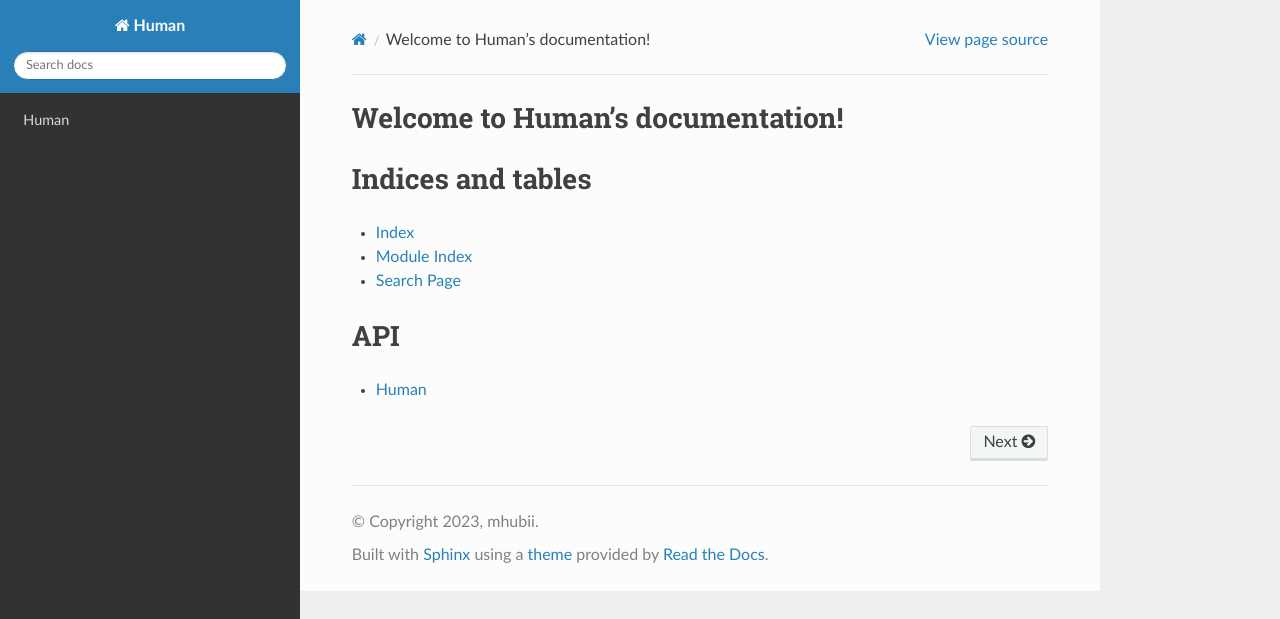
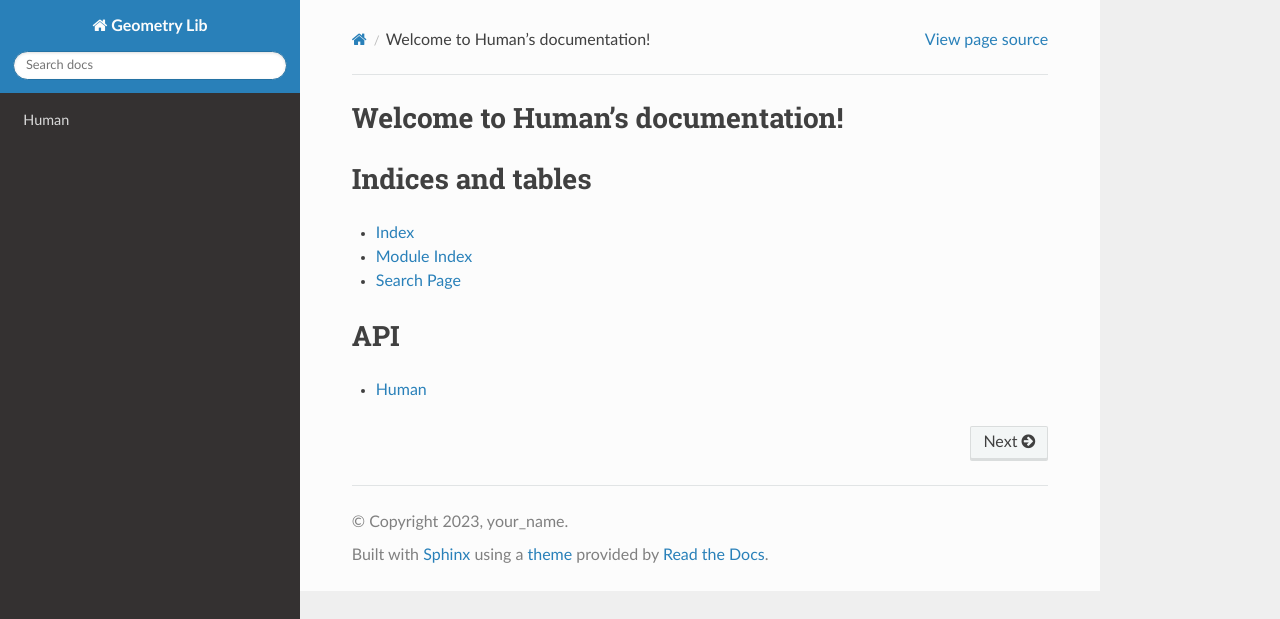
Before and after one commit to mhubii/doxysphinx_demo, a Sphinx documentation site: the page built from doc/source/index.rst, in a window 1280 px wide. Shown: the top 619 px of the page. Built offline with Sphinx 7.4.7 and the Read the Docs theme 2.0.0, drawn with Linux system fonts in a browser that asks for light colours.

Commit message:
updated name

```diff
--- a/doc/source/conf.py
+++ b/doc/source/conf.py
@@ -14,9 +14,9 @@ subprocess.run("doxysphinx build . $READTHEDOCS_OUTPUT/html Doxyfile", shell=Tru
 # -- Project information -----------------------------------------------------
 # https://www.sphinx-doc.org/en/master/usage/configuration.html#project-information
 
-project = 'Human'
-copyright = '2023, mhubii'
-author = 'mhubii'
+project = 'Geometry Lib'
+copyright = '2023, your_name'
+author = 'your_name'
 release = '1.0.0'
 
 # -- General configuration ---------------------------------------------------
```
